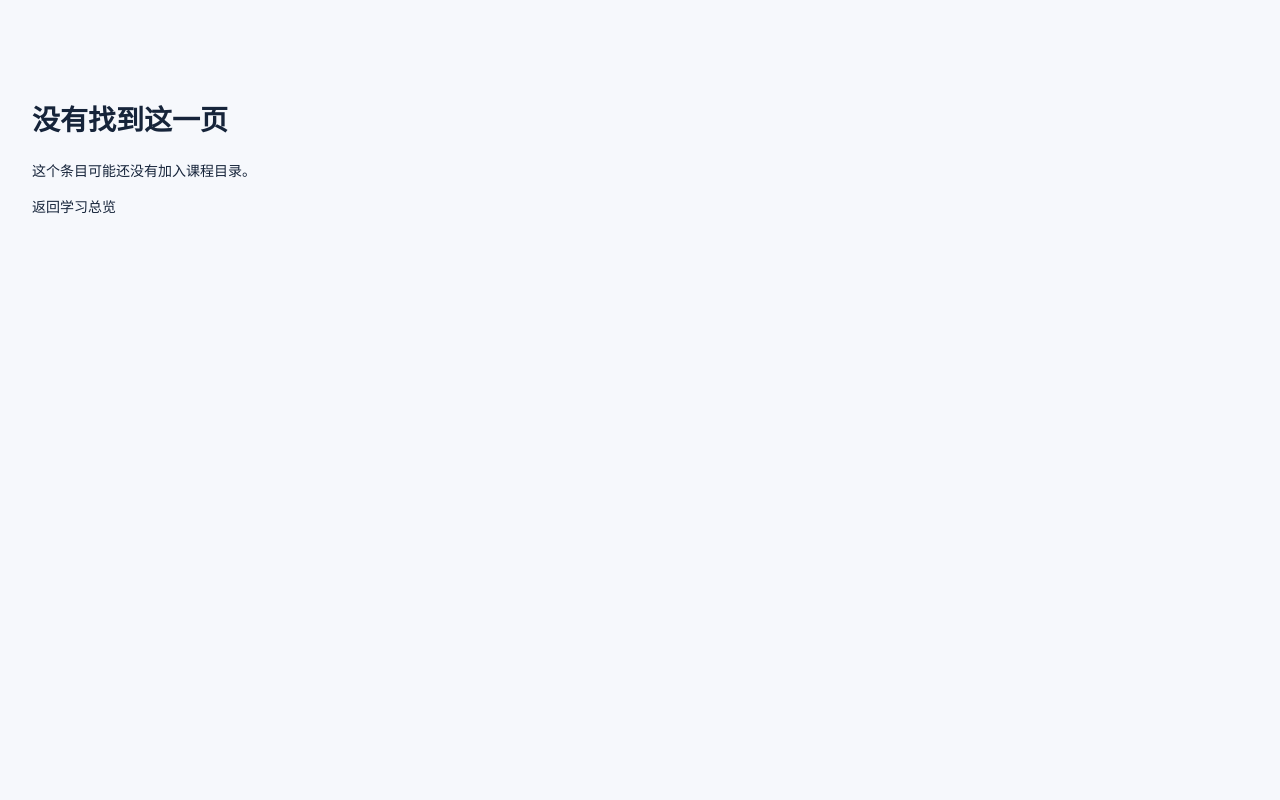
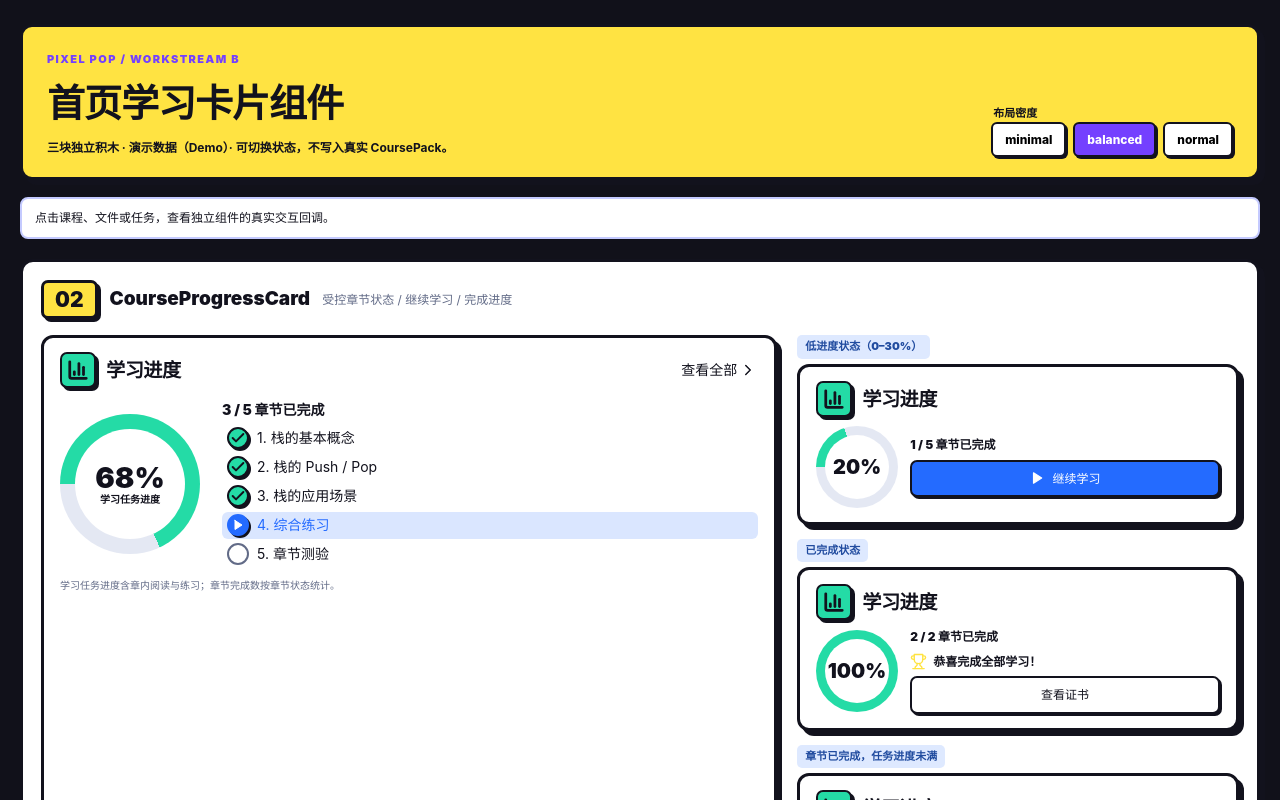
Before and after one commit to colddreamxiaowd/ContinueLeanringWithAI, a Next.js app in the folder web/: page /ui-lab/session-b in a window 1280 px wide. Before the commit this address had no page. Shown: the top 800 px of the page. Built offline with nearby package versions, Linux system fonts and the light colour scheme.

Commit message:
feat(ui-lab): integrate B dashboard cards into isolated real Next.js preview route

```diff
--- /dev/null
+++ b/web/src/app/ui-lab/session-b/page.tsx
@@ -0,0 +1,12 @@
+import "@/design/pixel-pop/pixel-pop.css";
+import DashboardCardsDemo from "@/design/pixel-pop/workstreams/dashboard/Demo";
+
+export const metadata = {
+  title:"知序 · Session B 卡片精修验收 — Pixel Pop",
+  description:"真实 Next.js 页面：课程进度、飞书资料与学习任务卡片。仅使用合成演示数据，不读取或修改用户资料。",
+};
+
+/** Integrator-owned preview route. Does not affect main page or private CoursePack data. */
+export default function DashboardCardsLab(){
+  return <DashboardCardsDemo/>;
+}
```
